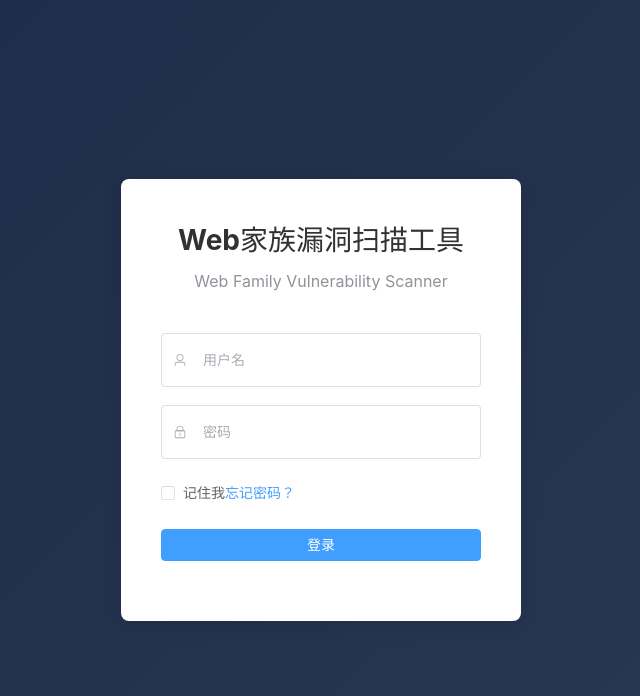
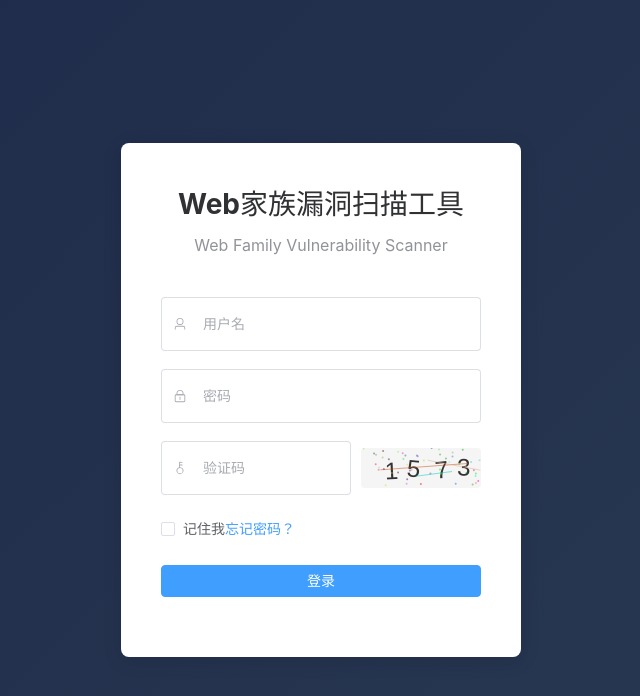
Before and after one commit to enenisme/web, a Vue app in the folder frontend/: page /login in a window 1280 px wide. Shown: the top 696 px of the page, without its empty margins (319-959 px from the left). Built offline with nearby package versions, Linux system fonts and the light colour scheme.

Commit message:
增加图片验证码的功能

```diff
--- a/frontend/src/views/Login.vue
+++ b/frontend/src/views/Login.vue
@@ -28,12 +28,28 @@
             v-model="loginForm.password"
             type="password"
             placeholder="密码"
-            @keyup.enter="handleLogin"
           >
             <template #prefix>
               <el-icon><Lock /></el-icon>
             </template>
           </el-input>
+        </el-form-item>
+
+        <el-form-item prop="captcha">
+          <div class="captcha-container">
+            <el-input
+              v-model="loginForm.captcha"
+              placeholder="验证码"
+              @keyup.enter="handleLogin"
+            >
+              <template #prefix>
+                <el-icon><Key /></el-icon>
+              </template>
+            </el-input>
+            <div class="captcha-image" @click="refreshCaptcha">
+              <canvas ref="captchaCanvas" width="120" height="40"></canvas>
+            </div>
+          </div>
         </el-form-item>
 
         <el-form-item class="remember-me">
@@ -57,8 +73,8 @@
 </template>
 
 <script setup>
-import { ref, reactive } from 'vue'
-import { User, Lock } from '@element-plus/icons-vue'
+import { ref, reactive, onMounted } from 'vue'
+import { User, Lock, Key } from '@element-plus/icons-vue'
 import { useRouter } from 'vue-router'
 import { ElMessage } from 'element-plus'
 
@@ -66,10 +82,14 @@ const router = useRouter()
 const loginFormRef = ref(null)
 const loading = ref(false)
 
+const captchaCanvas = ref(null)
+const captchaText = ref('')
+
 const loginForm = reactive({
   username: '',
   password: '',
-  remember: false
+  remember: false,
+  captcha: ''
 })
 
 const loginRules = {
@@ -80,8 +100,67 @@ const loginRules = {
   password: [
     { required: true, message: '请输入密码', trigger: 'blur' },
     { min: 6, max: 20, message: '长度在 6 到 20 个字符', trigger: 'blur' }
+  ],
+  captcha: [
+    { required: true, message: '请输入验证码', trigger: 'blur' },
+    { min: 4, max: 4, message: '验证码长度为4位', trigger: 'blur' }
   ]
 }
+
+const generateCaptcha = () => {
+  const canvas = captchaCanvas.value
+  const ctx = canvas.getContext('2d')
+
+  ctx.fillStyle = '#f5f5f5'
+  ctx.fillRect(0, 0, canvas.width, canvas.height)
+
+  const digits = '0123456789'
+  let code = ''
+  for (let i = 0; i < 4; i++) {
+    code += digits[Math.floor(Math.random() * digits.length)]
+  }
+  captchaText.value = code
+
+  ctx.fillStyle = '#333'
+  ctx.font = '24px Arial'
+  ctx.textBaseline = 'middle'
+
+  for (let i = 0; i < code.length; i++) {
+    const x = 20 + i * 25 + Math.random() * 5
+    const y = 20 + Math.random() * 5
+    const rotate = (Math.random() - 0.5) * 0.3
+
+    ctx.save()
+    ctx.translate(x, y)
+    ctx.rotate(rotate)
+    ctx.fillText(code[i], 0, 0)
+    ctx.restore()
+  }
+
+  for (let i = 0; i < 3; i++) {
+    ctx.beginPath()
+    ctx.strokeStyle = `rgba(${Math.random() * 255},${Math.random() * 255},${Math.random() * 255},0.5)`
+    ctx.moveTo(Math.random() * canvas.width, Math.random() * canvas.height)
+    ctx.lineTo(Math.random() * canvas.width, Math.random() * canvas.height)
+    ctx.stroke()
+  }
+
+  for (let i = 0; i < 50; i++) {
+    ctx.fillStyle = `rgba(${Math.random() * 255},${Math.random() * 255},${Math.random() * 255},0.5)`
+    ctx.beginPath()
+    ctx.arc(Math.random() * canvas.width, Math.random() * canvas.height, 1, 0, 2 * Math.PI)
+    ctx.fill()
+  }
+}
+
+const refreshCaptcha = () => {
+  generateCaptcha()
+  loginForm.captcha = ''
+}
+
+onMounted(() => {
+  generateCaptcha()
+})
 
 const handleLogin = () => {
   if (!loginFormRef.value) return
@@ -89,17 +168,23 @@ const handleLogin = () => {
   loginFormRef.value.validate((valid) => {
     if (valid) {
       loading.value = true
-      // 简单的用户名密码验证
+
+      if (loginForm.captcha.toLowerCase() !== captchaText.value.toLowerCase()) {
+        ElMessage.error('验证码错误')
+        refreshCaptcha()
+        loading.value = false
+        return
+      }
+
       if (loginForm.username === 'admin' && loginForm.password === '123456') {
         localStorage.setItem('token', 'demo-token')
         router.push('/')
         ElMessage.success('登录成功')
       } else {
         ElMessage.error('用户名或密码错误')
+        refreshCaptcha()
       }
       loading.value = false
-    } else {
-      return false
     }
   })
 }
@@ -192,4 +277,25 @@ const handleLogin = () => {
   box-shadow: 0 4px 12px rgba(64, 158, 255, 0.2);
   transition: all 0.3s ease;
 }
+
+.captcha-container {
+  display: flex;
+  gap: 10px;
+  align-items: center;
+}
+
+.captcha-image {
+  cursor: pointer;
+  border-radius: 4px;
+  overflow: hidden;
+  flex-shrink: 0;
+}
+
+.captcha-image canvas {
+  display: block;
+}
+
+:deep(.el-input) {
+  flex: 1;
+}
 </style>
```
